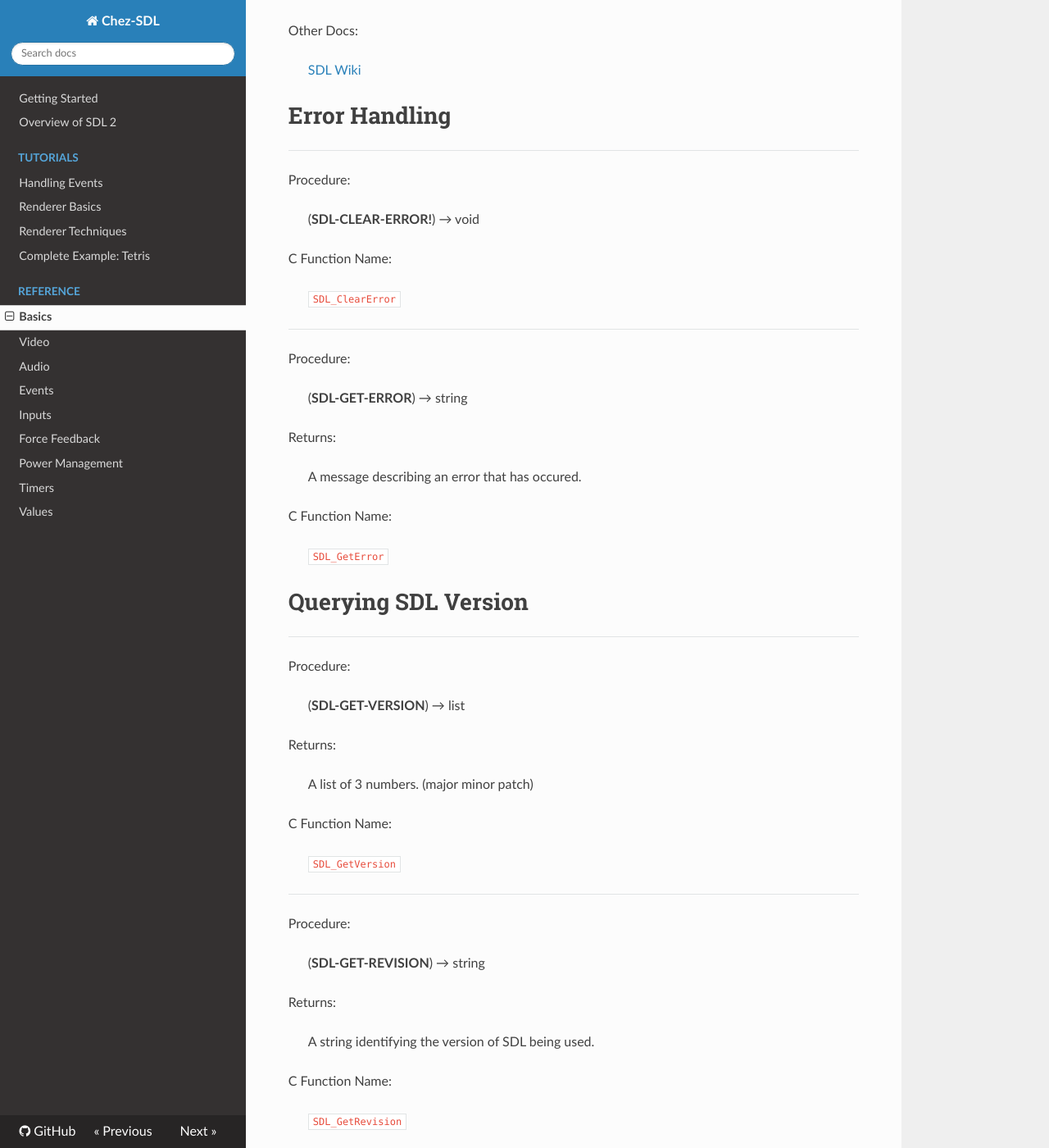
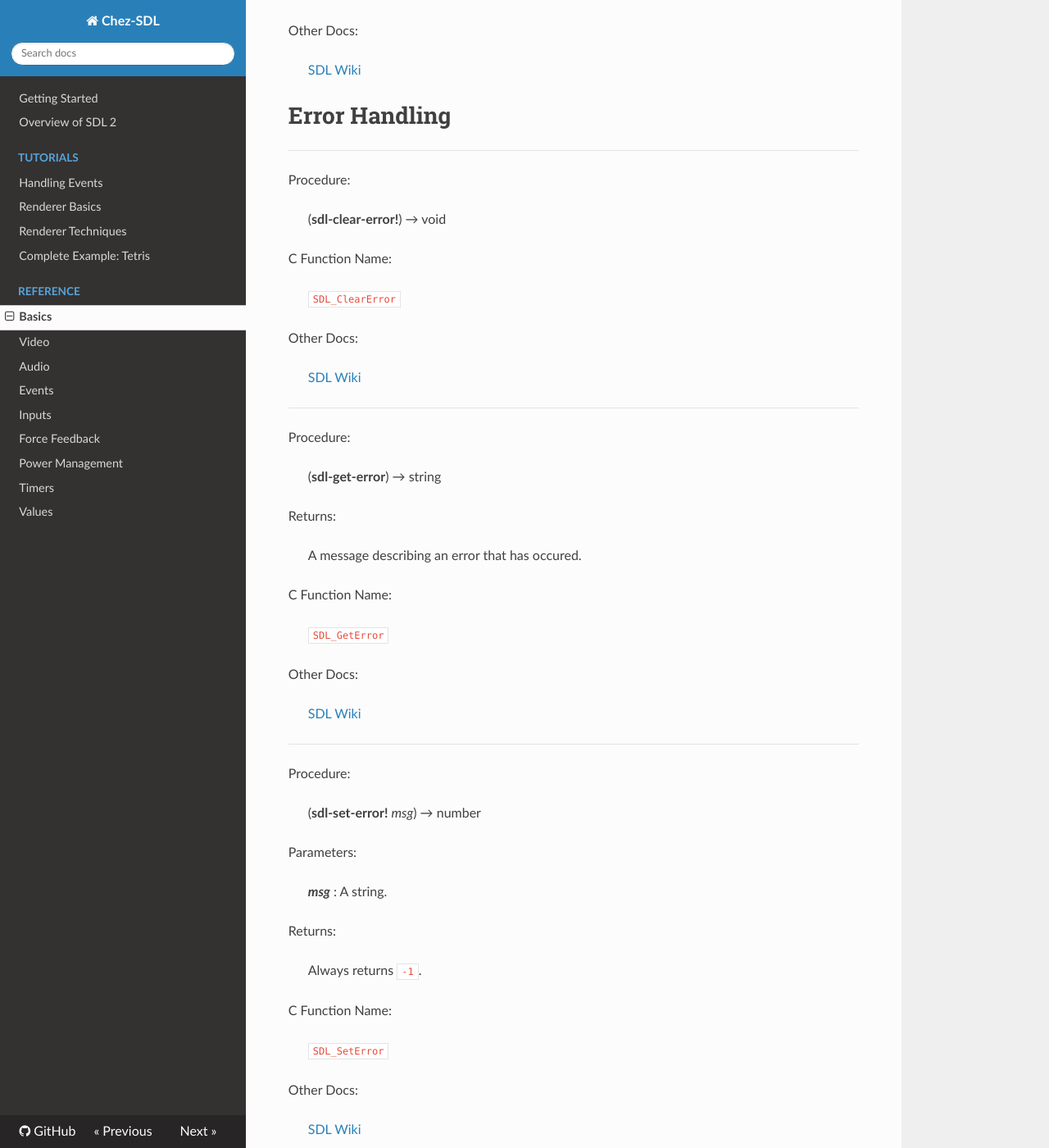
Before and after one commit to steven741/chez-sdl, an MkDocs documentation site: the page built from doc/docs/ref/basics.md, in a window 1280 px wide and 1400 px high, scrolled down 8973 px. Shown: the whole window at 82% size. Built offline with MkDocs 1.6.1, drawn with Linux system fonts in a browser that asks for light colours; nearby versions of some CDN libraries.

Commit message:
added error handling docs to ref

```diff
--- a/doc/docs/ref/basics.md
+++ b/doc/docs/ref/basics.md
@@ -308,20 +308,42 @@ Other Docs:
 
 ---
 Procedure:
->(**SDL-CLEAR-ERROR!**) → void
+>(**sdl-clear-error!**) → void
 
 C Function Name:
 >`SDL_ClearError`
 
+Other Docs:
+>[SDL Wiki](https://wiki.libsdl.org/SDL_ClearError)
+
 ---
 Procedure:
->(**SDL-GET-ERROR**) → string
+>(**sdl-get-error**) → string
 
 Returns:
 >A message describing an error that has occured.
 
 C Function Name:
 >`SDL_GetError`
+
+Other Docs:
+>[SDL Wiki](https://wiki.libsdl.org/SDL_GetError)
+
+---
+Procedure:
+>(**sdl-set-error!** *msg*) → number
+
+Parameters:
+>***msg*** : A string.
+
+Returns:
+>Always returns `-1`.
+
+C Function Name:
+>`SDL_SetError`
+
+Other Docs:
+>[SDL Wiki](https://wiki.libsdl.org/SDL_SetError)
 
 
 
```
